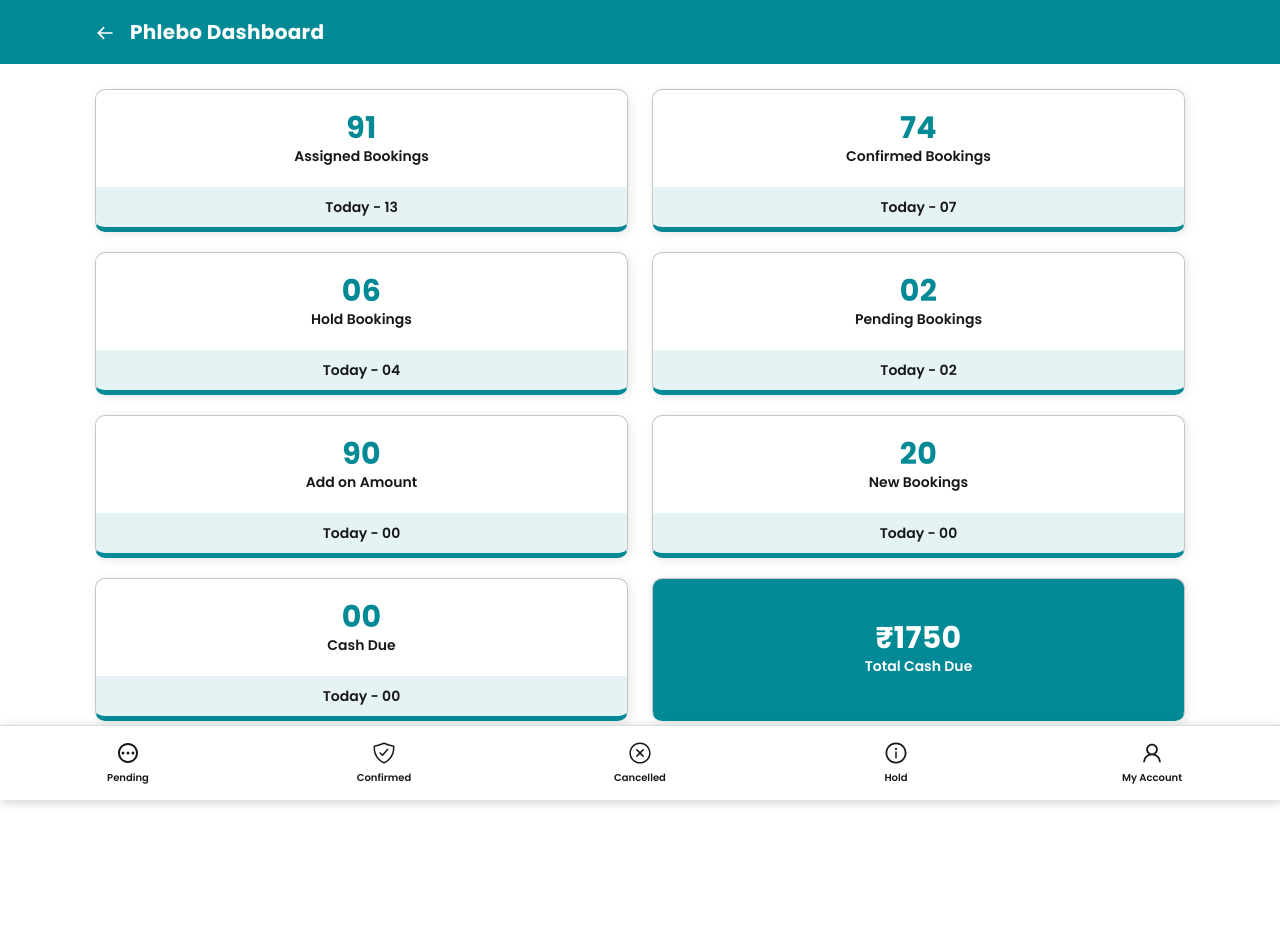
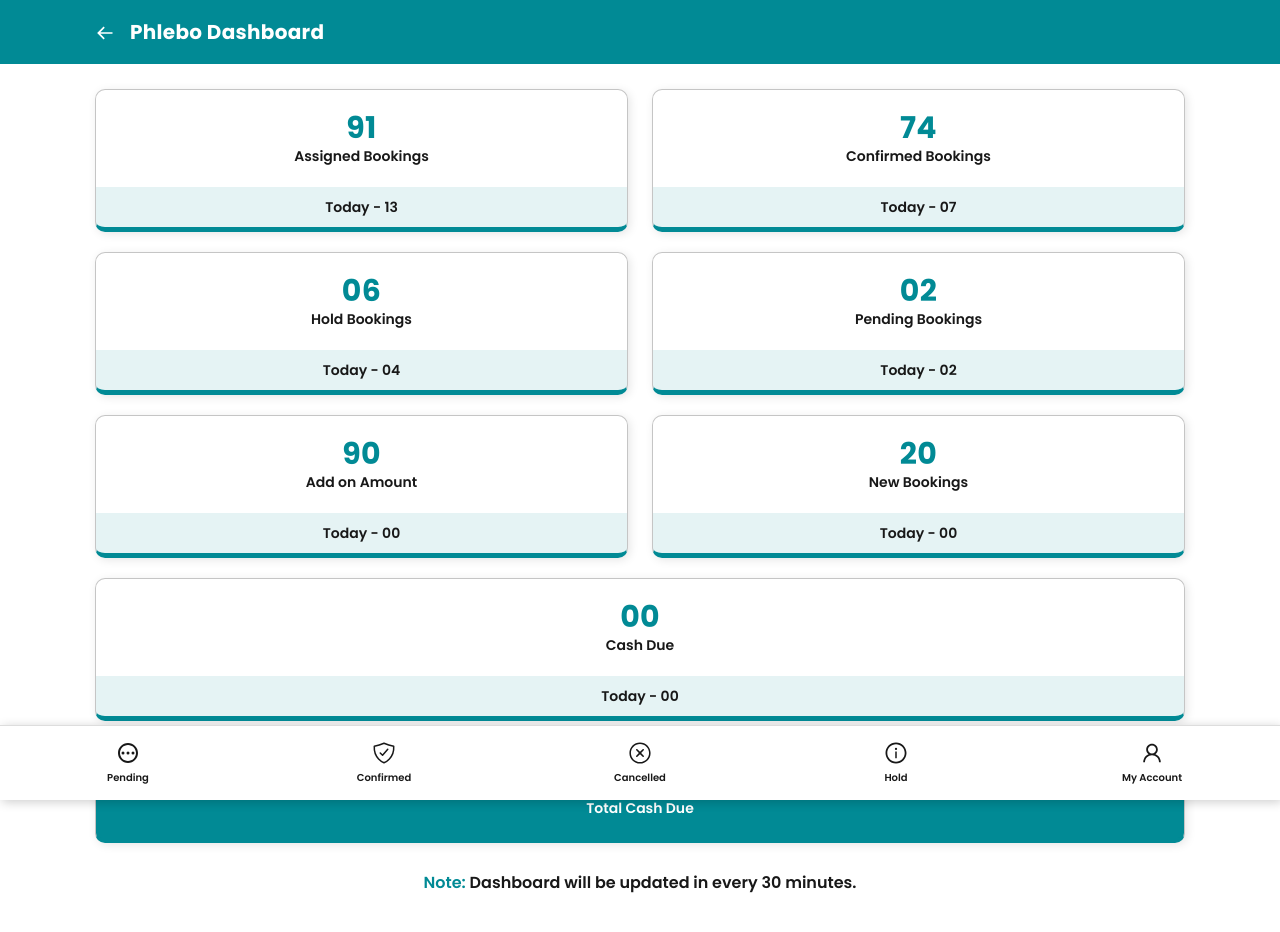
Before and after one commit to aniket-namdeo/SM-phlebo-next, a Next.js app: page /dashboard in a window 1280 px wide. Shown: the top 932 px of the page. Before the commit the page ends 873 px from the top, so only its background shows below. Built offline with nearby package versions, Linux system fonts and the light colour scheme.

Commit message:
Dashboard

```diff
--- a/public/css/dashboard.css
+++ b/public/css/dashboard.css
@@ -41,7 +41,7 @@
   color: white;
 }
 .dashboard .dash-box.total .box-body {
-  padding: 0px 15px;
+  padding: 20px 15px;
   height: 100%;
   display: flex;
   align-items: center;
--- a/src/app/dashboard/page.js
+++ b/src/app/dashboard/page.js
@@ -80,7 +80,7 @@ export default function updatebooking() {
                 </div>
               </div>
             </Col>
-            <Col className="col-6">
+            <Col className="col-12">
               <div className="dash-box">
                 <div className="box-body">
                   <h2 className="number">00</h2>
@@ -91,7 +91,7 @@ export default function updatebooking() {
                 </div>
               </div>
             </Col>
-            <Col className="col-6">
+            <Col className="col-12">
               <div className="dash-box total">
                 <div className="box-body">
                   <h2 className="number">&#8377;1750</h2>
```
